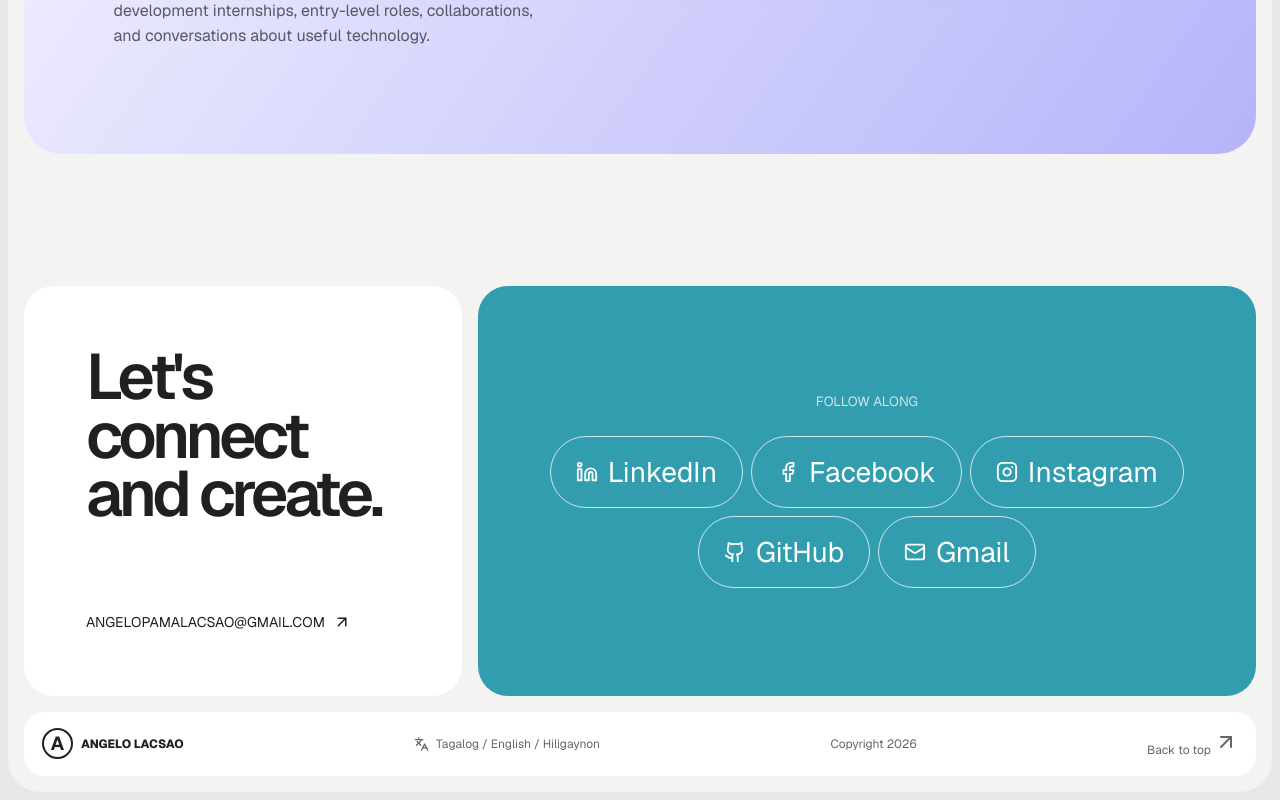
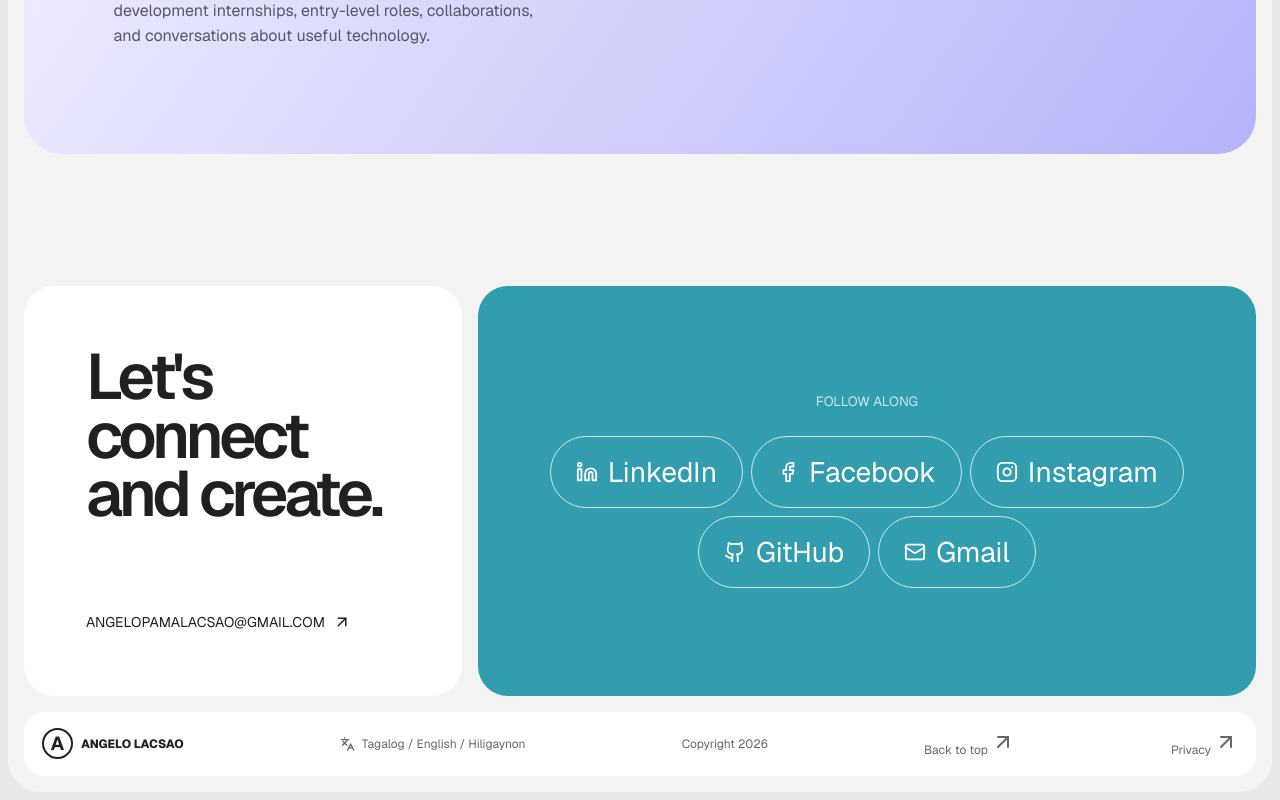
Before and after one commit to Angelo55/angelo-portfolio, a Next.js app: page / in a window 1280 px wide. Shown: the part 5146-5946 px from the top of the page. Built offline with nearby package versions, Linux system fonts and the light colour scheme.

Commit message:
feat: add privacy transparency page

```diff
--- a/src/app/globals.css
+++ b/src/app/globals.css
@@ -11,6 +11,8 @@ footer{display:grid;grid-template-columns:.72fr 1.28fr;gap:16px;padding:16px}.co
 @media(max-width:980px){.header{grid-template-columns:1fr auto}.desktop{display:none}.menu{display:grid;place-items:center;width:44px;height:44px;border:0;border-radius:50%;color:#fff;background:#222}.mobile{position:absolute;top:76px;left:0;right:0;display:grid;gap:4px;padding:12px;background:#fff;border-radius:20px;box-shadow:var(--shadow)}.mobile a{padding:14px}.hero{grid-template-columns:1fr;min-height:auto}.heroCards{max-width:700px}.split{grid-template-columns:1fr}.intro{position:static}.contactBox{grid-template-columns:1fr}}
 @media(max-width:700px){.shell{width:calc(100% - 12px);margin:6px auto;border-radius:24px}.header{top:6px;margin:8px}.pad{padding:74px 20px}.hero{gap:45px}.hero h1{font-size:clamp(48px,14vw,67px)}.heroCards{grid-template-columns:1fr}.profile{min-height:0}.portrait{height:270px}.profile>div:last-child{align-items:start;flex-direction:column;gap:4px}.social{grid-column:1;grid-row:auto;flex-direction:row;justify-content:start}.social a{width:50px;height:50px}.mission{margin:0 8px;padding:42px 24px;border-radius:26px}.mission p{font-size:35px}.cards,.projects,.experience,.expgrid,footer{grid-template-columns:1fr}.featured,.exp:first-child{grid-column:auto}.visual,.featured .visual{min-height:325px;padding:34px 18px}.browserbody{min-height:205px}.ui{padding:20px}.cert{grid-template-columns:auto 1fr auto}.cert time{display:none}.contact{padding:74px 8px}.contactBox{padding:38px 20px;border-radius:27px}.contact form{grid-template-columns:1fr}.full{grid-column:1}.connect,.follow{min-height:345px;padding:34px 25px}.footbar{grid-column:auto;flex-wrap:wrap;gap:12px}}
 @media(prefers-reduced-motion:reduce){html{scroll-behavior:auto}.reveal{opacity:1!important;transform:none!important}*,*:before,*:after{animation-duration:.01ms!important;transition-duration:.01ms!important}}
+
+.privacyPage{min-height:100vh;padding:clamp(32px,8vw,100px);background:var(--paper)}.privacyCard{max-width:820px;margin:auto;padding:clamp(28px,6vw,70px);background:var(--surface);border-radius:30px;box-shadow:var(--shadow)}.privacyCard h1{max-width:650px;margin:12px 0 30px;font-size:clamp(42px,7vw,82px);line-height:.95;letter-spacing:-.06em}.privacyLead{max-width:620px;color:var(--muted);font-size:18px;line-height:1.6}.privacyCard section{max-width:680px;margin-top:34px}.privacyCard h2{margin:0 0 8px;font-size:20px}.privacyCard section p{margin:0;color:var(--muted);line-height:1.65}.privacyUpdated{margin:38px 0 22px;color:var(--muted);font-size:12px}
 
 /* Approved content and desktop viewport refinements */
 body{overflow-x:hidden}
--- a/src/app/page.tsx
+++ b/src/app/page.tsx
@@ -107,6 +107,7 @@ export default function Home() {
         <span className="languages"><Languages /> Tagalog / English / Hiligaynon</span>
         <span>Copyright 2026</span>
         <a href="#top">Back to top <ArrowUpRight /></a>
+        <a href="/privacy">Privacy <ArrowUpRight /></a>
       </div>
     </footer>
   </div></main>;
```
Also changed, not shown: src/app/privacy/page.tsx (added, +7 -0 lines), 2 other files (tests, documents, lock files or other folders).
